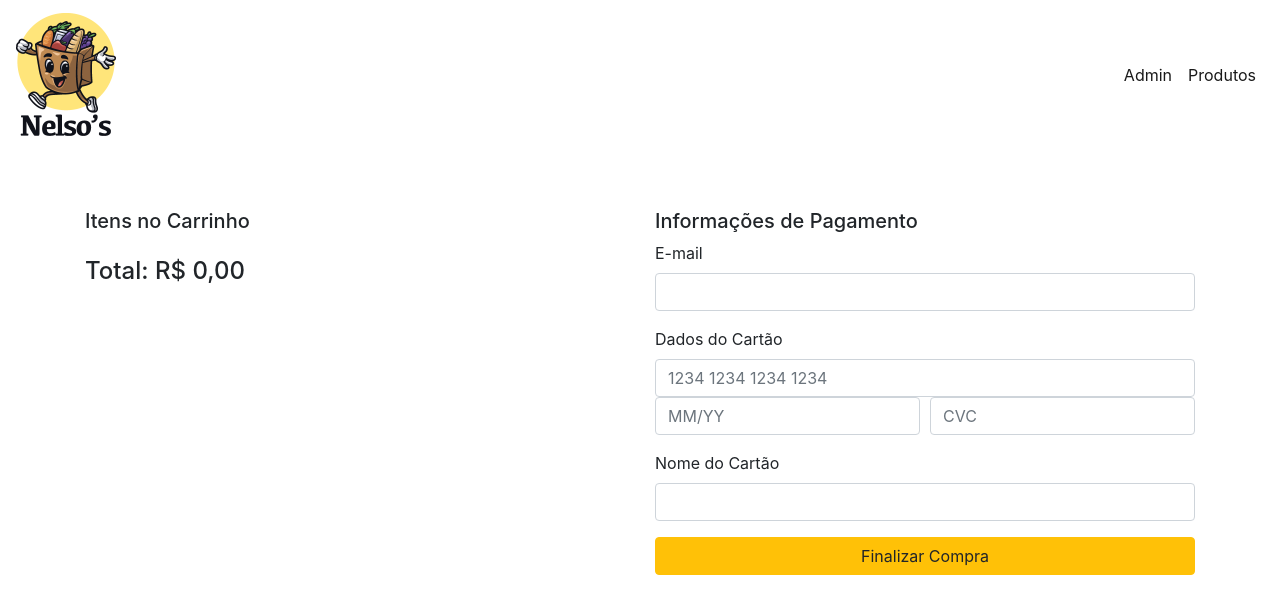
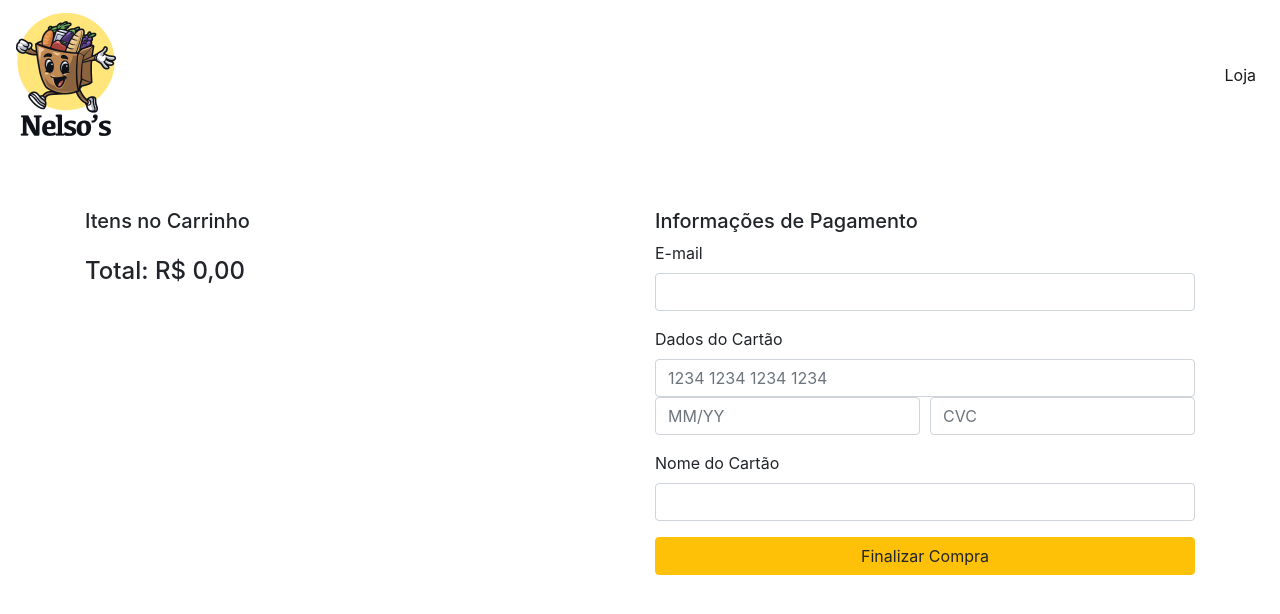
Before and after one commit to lucas-neo/Projeto-Mercado, a plain HTML site: page buy-products.html in a window 1280 px wide. Drawn offline with nearby package versions, Linux system fonts and the light colour scheme.

Commit message:
Update buy-products.html

```diff
--- a/buy-products.html
+++ b/buy-products.html
@@ -37,10 +37,7 @@
         <div class="collapse navbar-collapse" id="navbarNav">
             <ul class="navbar-nav ml-auto">
                 <li class="nav-item active">
-                    <a class="nav-link" href="/admin-loja.html">Admin<span class="sr-only">(current)</span></a>
-                </li>
-                <li class="nav-item active">
-                    <a class="nav-link" href="/loja-virtual.html">Produtos<span class="sr-only">(current)</span></a>
+                    <a class="nav-link" href="./loja-virtual.html">Loja<span class="sr-only">(current)</span></a>
                 </li>
             </ul>
         </div>
```
